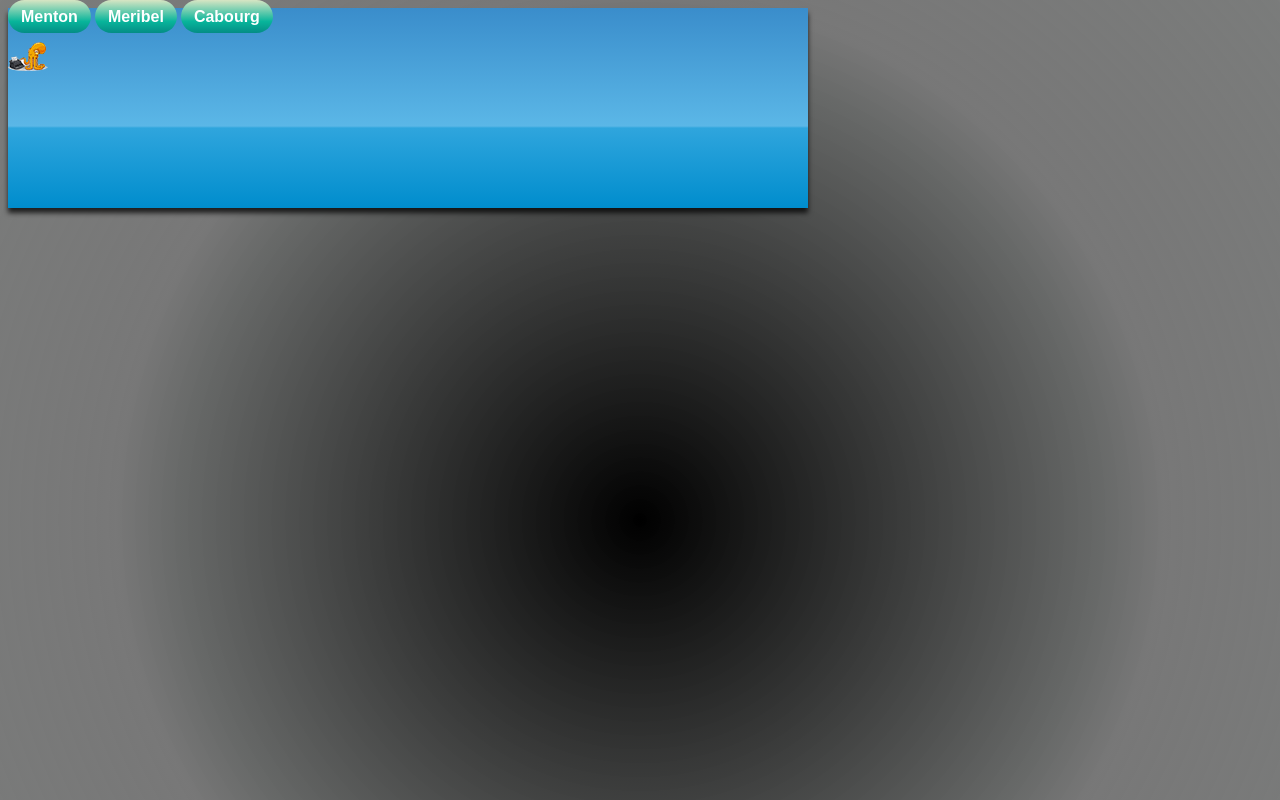
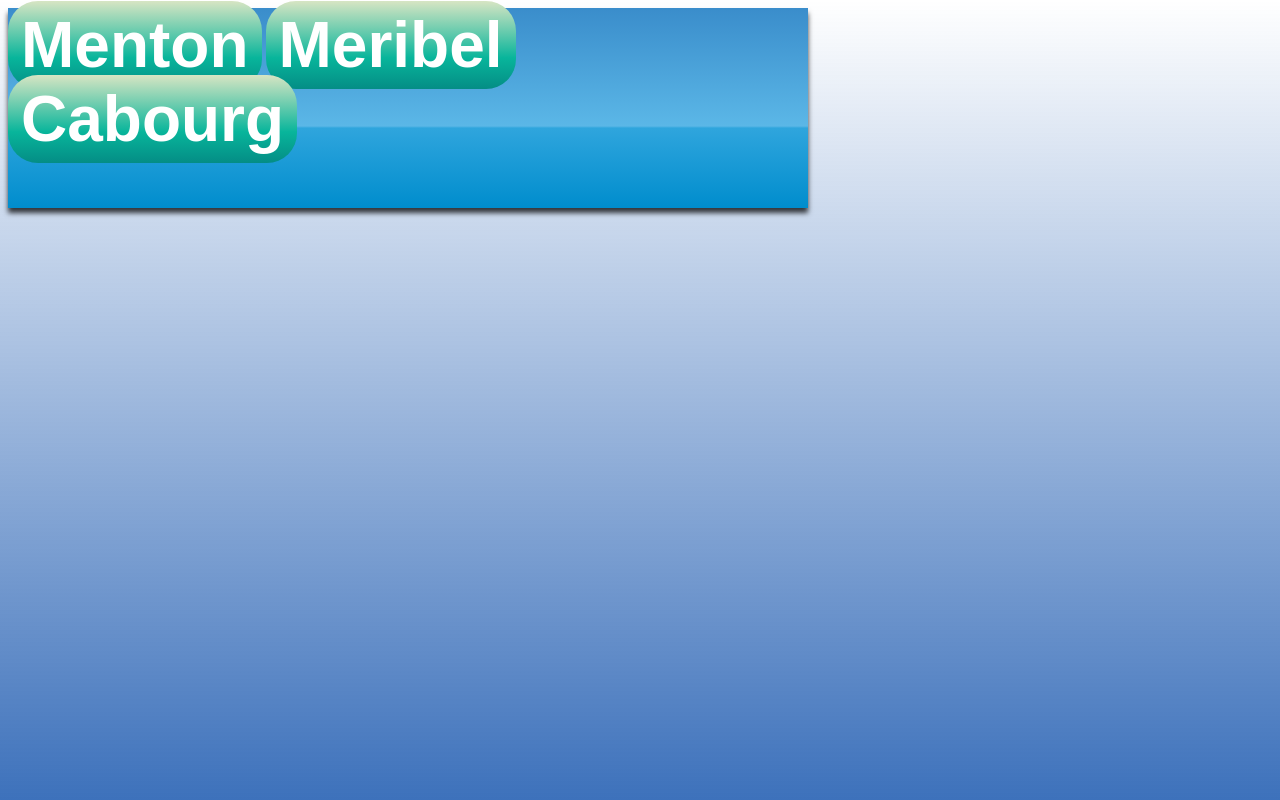
Before and after one commit to manolenso/projectSass, a plain HTML site: page index.html in a window 1280 px wide. Shown: the top 800 px of the page. Drawn offline with Linux system fonts and the light colour scheme.

Commit message:
edition win

```diff
--- a/index.html
+++ b/index.html
@@ -14,11 +14,6 @@
   <span class="bouton">Menton</span>
   <span class="bouton">Meribel</span>
   <span class="bouton">Cabourg</span>
-  <p><img src="a_propos.png" /></p>
 </header>
-
-
-
-
 </body>
 </html>
--- a/sass/style.scss
+++ b/sass/style.scss
@@ -5,10 +5,11 @@
 body {
 width: 1280px;
 height: 1024px;
-@include background-image(radial-gradient(center center, 1024px 1024px, #000 0%, rgba(80,82,81,.87) 44.82%, rgba(96,96,96,.85) 51.22%, rgba(80,82,81,.76) 79.69%, rgba(114,114,114,.7) 100%));
+@include background-image(linear-gradient(bottom, #0347a7 0%, rgba(3,71,168,0) 100%)); // layer fill content
 
 }
 .bouton {
+  font-size: 4em;
   padding: 8px 13px;
 
   color: #fff;
@@ -18,7 +19,7 @@ height: 1024px;
 @include background-image(linear-gradient(bottom, #048d85 0%, #08b59b 35.35%, #d7e5c3 100%));
 .bouton:hover{
     background-color:green;
-    padding: 10px;
+    padding: 50px;
 }
 }
 .header{
```
Also changed, not shown: stylesheets/style.css, 1 other file.
